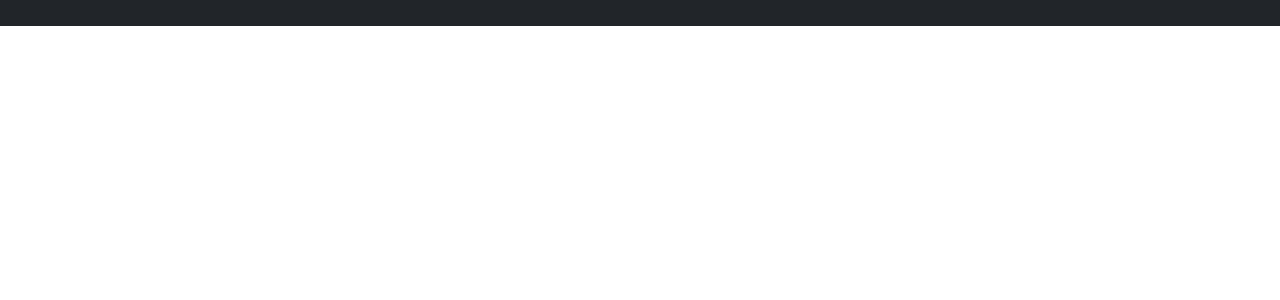
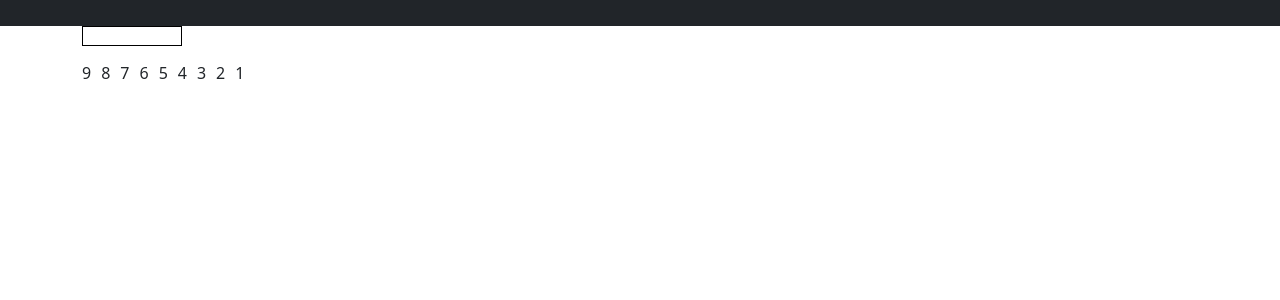
Before and after one commit to weesleycabral/angular-project-catalog, an Angular app: page /calculator in a window 1280 px wide. Before the commit this address led to /. Shown: the top 300 px of the page. Built offline with nearby package versions, Linux system fonts and the light colour scheme; some icons are missing.

Commit message:
init calculator

```diff
--- a/src/app/app-routing.module.ts
+++ b/src/app/app-routing.module.ts
@@ -2,6 +2,7 @@ import { NgModule } from '@angular/core';
 import { RouterModule, Routes } from '@angular/router';
 import { MenuComponent } from './pages/menu/menu.component';
 import { WeatherComponent } from './pages/weather/weather.component';
+import { CalculadoraComponent } from './pages/calculadora/calculadora.component';
 
 const routes: Routes = [
   {
@@ -12,6 +13,10 @@ const routes: Routes = [
   {
     path: 'weather',
     component: WeatherComponent
+  },
+  {
+    path: 'calculator',
+    component: CalculadoraComponent
   }
 ];
 
--- a/src/app/pages/calculadora/calculadora.component.html
+++ b/src/app/pages/calculadora/calculadora.component.html
@@ -1 +1,16 @@
-<p>calculadora works!</p>
+<div class="container">
+    <div class="display">
+
+    </div>
+    <div class="numbers">
+        <div class="number number-9">9</div>
+        <div class="number number-8">8</div>
+        <div class="number number-7">7</div>
+        <div class="number number-6">6</div>
+        <div class="number number-5">5</div>
+        <div class="number number-4">4</div>
+        <div class="number number-3"> 3</div>
+        <div class="number number-2">2</div>
+        <div class="number number-1">1</div>
+    </div>
+</div>
--- a/src/app/pages/calculadora/calculadora.component.scss
+++ b/src/app/pages/calculadora/calculadora.component.scss
@@ -0,0 +1,16 @@
+.display {
+    border: 1px solid black;
+    width: 100px;
+    height: 20px;
+    text-align: right;
+    margin-bottom: 15px;
+}
+
+.numbers {
+    display: flex;
+    flex-direction: row;
+}
+
+.number {
+    padding-right: 10px;
+}
--- a/src/app/pages/menu/menu.component.html
+++ b/src/app/pages/menu/menu.component.html
@@ -1,5 +1,6 @@
-<div class="container-card" routerLink="/weather" >
-    <div class="card text-white bg-primary mb-3" style="max-width: 18rem;" *ngFor="let item of pages; let i = index">
+<div class="container-card">
+    <div class="card text-white bg-primary mb-3" style="max-width: 18rem;" *ngFor="let item of pages; let i = index"
+        routerLink="/{{ rotas[i] }}">
         <div class="card-header">#{{ i + 1 }}</div>
         <div class="card-body">
             <h5 class="card-title">{{ titles[i] }}</h5>
--- a/src/app/pages/menu/menu.component.ts
+++ b/src/app/pages/menu/menu.component.ts
@@ -9,11 +9,13 @@ export class MenuComponent implements OnInit {
   public pages: number[] = [];
   public titles: string[] = [];
   public descricao: string[] = [];
+  public rotas: string[] = [];
 
   constructor() {
     this.pages = [1, 2, 3];
     this.titles = ['Clima', 'Calculadora', 'Jogo da Velha'];
     this.descricao = ['Digite o nome da cidade e consiga ver detalhes sobre seu clima', '#', '#'];
+    this.rotas = ['weather', 'calculator'];
   }
 
   ngOnInit(): void {
--- a/src/app/pages/weather/weather.component.html
+++ b/src/app/pages/weather/weather.component.html
@@ -5,12 +5,12 @@
 
 <div class="container" *ngFor="let tempo of weather">
     <div class="status">
-      <div class="temp">
-          <span style="font-size: 1.4em; color: gray">{{ tempo.location.name }} - {{ tempo.location.region }}, {{ tempo.location.country }}</span>
+        <div class="temp">
+            <span style="font-size: 1.4em; color: gray">{{ tempo.location.name }} - {{ tempo.location.region }}, {{
+                tempo.location.country }}</span>
             <span>{{ tempo.current.temp_c }}°</span>
         </div>
-        <!----<span>{{ tempo.current.condition.text }}</span>    --> <img class="img"
-            src="{{ tempo.current.condition.icon }}" alt="">
+        <img class="img" src="{{ tempo.current.condition.icon }}" alt="">
     </div>
     <div class="vento">
         <span>Velocidade do vento: {{ tempo.current.wind_kph }} km/h </span>
--- a/src/app/pages/weather/weather.component.ts
+++ b/src/app/pages/weather/weather.component.ts
@@ -11,7 +11,10 @@ export class WeatherComponent implements OnInit {
   public cidade: string = '';
   public weather: any = [];
 
-  constructor(private weatherService: WeatherapiService, private toast: ToastrService) {}
+  constructor(
+    private weatherService: WeatherapiService,
+    private toast: ToastrService
+  ) { }
 
   ngOnInit(): void {
     document.documentElement.style.height = '100%';
```
Also changed, not shown: 1 other file (tests, documents, lock files or other folders). Lines whose indentation alone changed are shown as unchanged.
